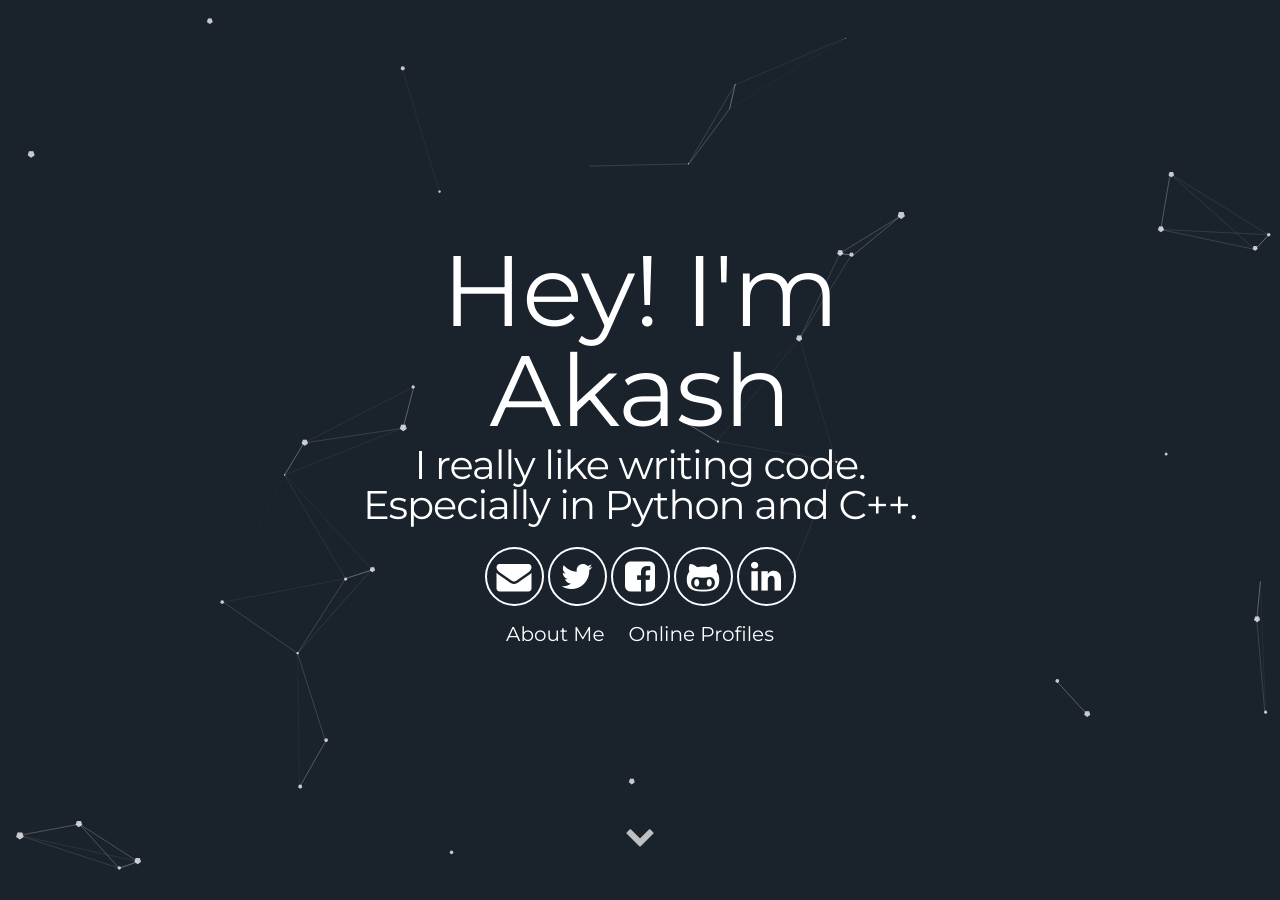
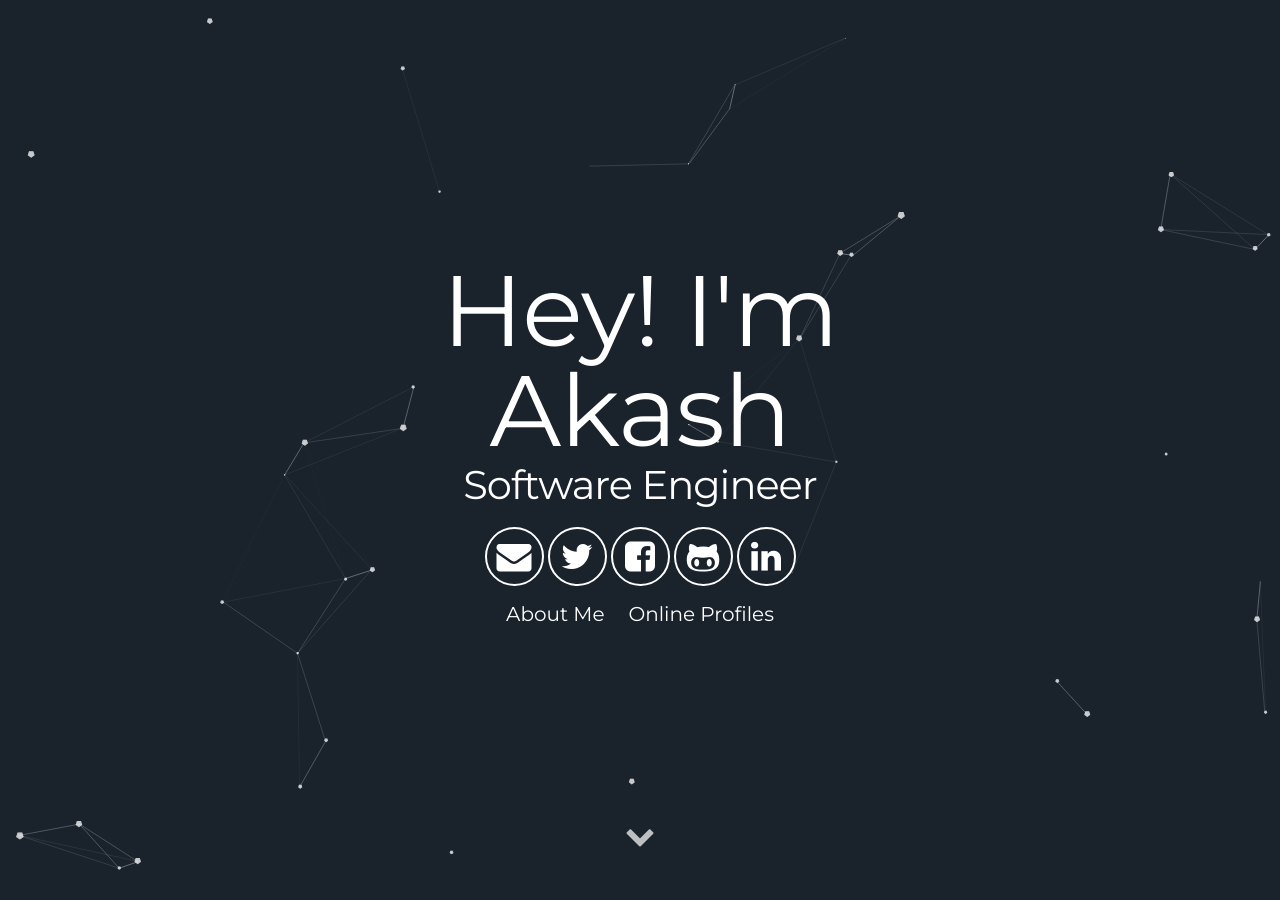
Before and after one commit to akash22gupta/akash22gupta.github.io, a Jekyll site: the page built from index.html, in a window 1280 px wide and 900 px high. Built offline with Jekyll 4.4.1, drawn with Linux system fonts in a browser that asks for light colours; some of the changed text lies outside the part shown.

Commit message:
Update _config.yml

```diff
--- a/_config.yml
+++ b/_config.yml
@@ -6,8 +6,8 @@ description: A website about my all projects and profiles
 
 # User settings
 username: Hey! I'm Akash
-user_description: Hi, I am a computer science graduate student at Illinois Institute of Technology, Chicago. I am actively seeking full time software engineer opportunity.
-user_title: I really like writing code. Especially in Python and C++.
+user_description: Hi, I am a Computer Science graduate from Illinois Institute of Technology, Chicago. I am actively seeking full-time software engineer opportunity.
+user_title: Software Engineer
 email: akash@hawk.iit.edu
 twitter_username: akash22gupta
 github_username:  akash22gupta
```
